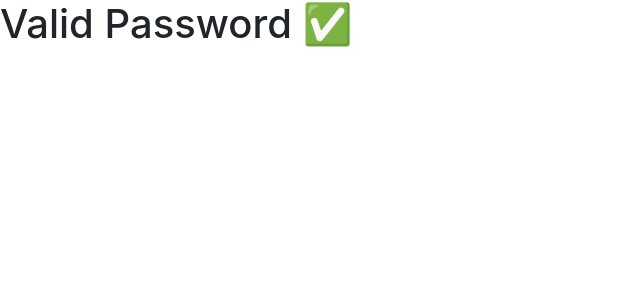
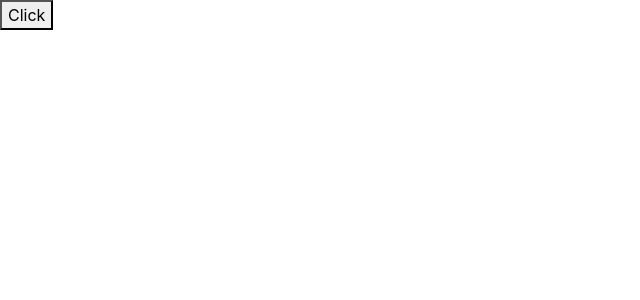
Before and after one commit to git-souvik22/react_course, a React (Create React App) app: page / in a window 1280 px wide. Shown: the top 300 px of the page, without its empty margins (0-640 px from the left). Built offline with nearby package versions, Linux system fonts and the light colour scheme.

Commit message:
onclick event in react

```diff
--- a/src/App.js
+++ b/src/App.js
@@ -1,16 +1,16 @@
-const ValidPassword = () => <h1>Valid Password ✅</h1>;
-const InvalidPassword = () => <h1>Invalid Password ❌</h1>;
-
-const Password = ({ isValid }) => {
-  return isValid ? <ValidPassword /> : <InvalidPassword />;
+const Button = () => {
+  const handleClick = () => {
+    alert("You Clicked Mee !");
+  };
+  return <button onClick={handleClick}>Click</button>;
 };
 
-function App() {
+const App = () => {
   return (
     <>
-      <Password isValid={true} />
+      <Button />
     </>
   );
-}
+};
 
 export default App;
```
